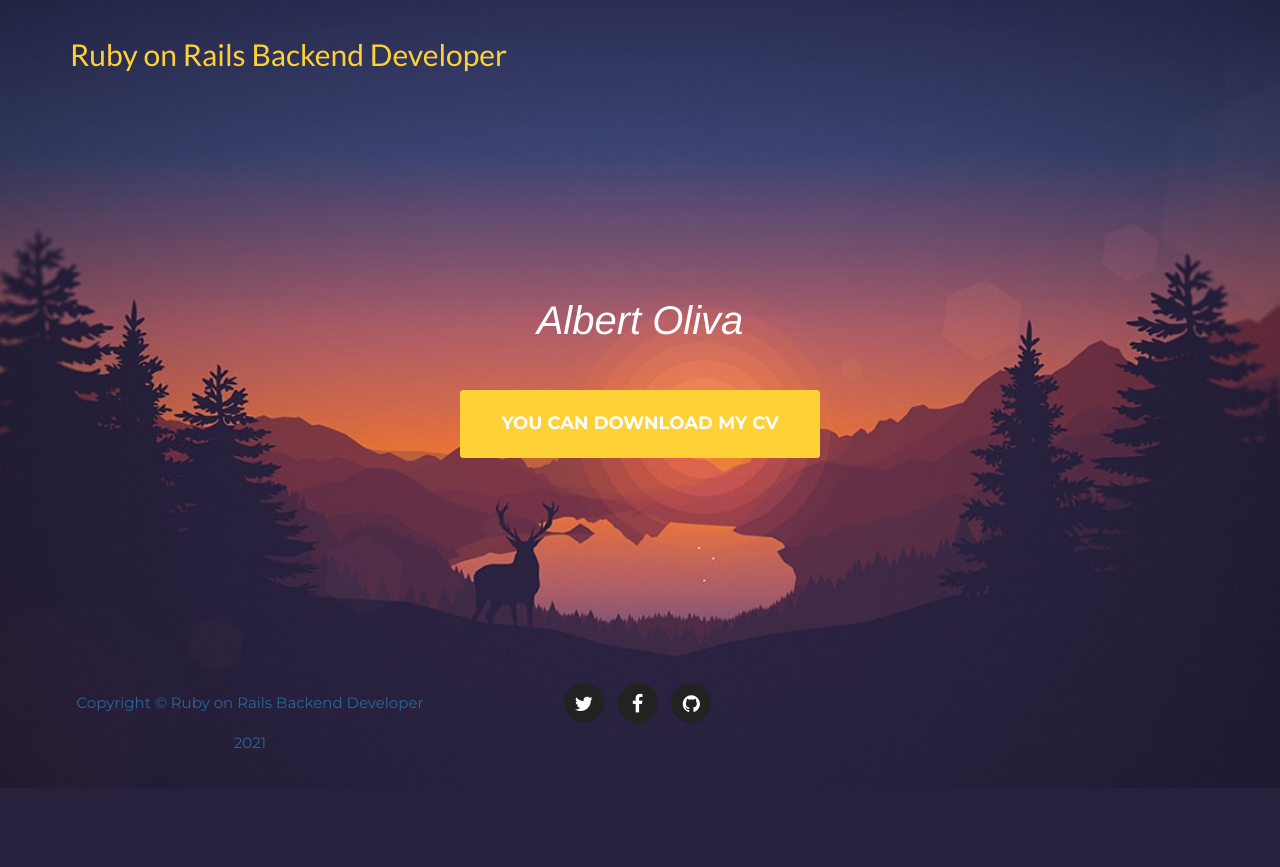
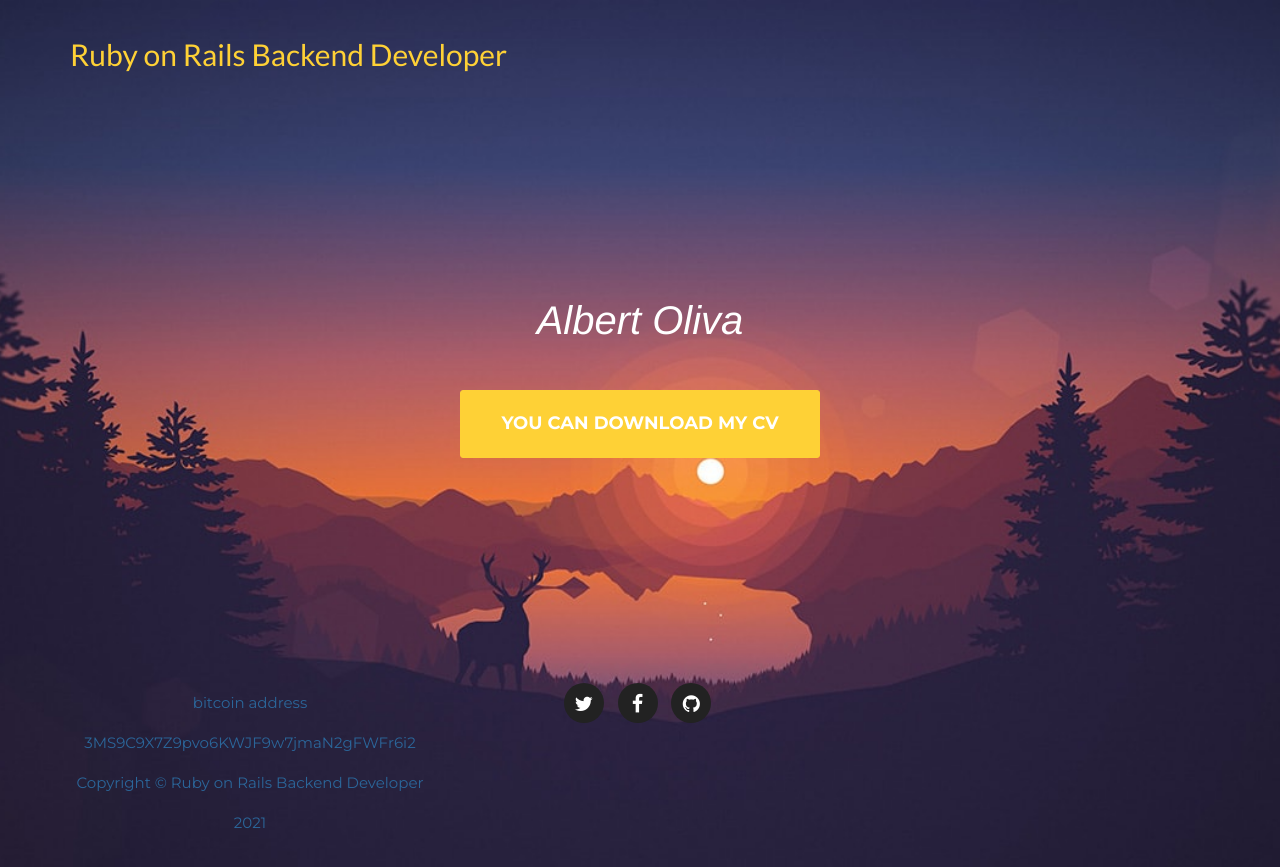
Before and after one commit to aiw3ndil/albertoliva, a Jekyll site: the page built from index.html, in a window 1280 px wide. Shown: the top 867 px of the page. Built offline with Jekyll 4.4.1, drawn with Linux system fonts in a browser that asks for light colours; some web fonts are replaced.

Commit message:
Change copyright color and add bitcoin wallet

```diff
--- a/_includes/footer.html
+++ b/_includes/footer.html
@@ -2,7 +2,7 @@
         <div class="container">
             <div class="row">
                 <div class="col-md-4">
-                    <span class="copyright">Copyright &copy; {{ site.title }} {{ 'now' | date: "%Y" }}</span>
+                    <span class="copyright">bitcoin address 3MS9C9X7Z9pvo6KWJF9w7jmaN2gFWFr6i2 <br> Copyright &copy; {{ site.title }} {{ 'now' | date: "%Y" }}</span>
                 </div>
                 <div class="col-md-4">
                     <ul class="list-inline social-buttons">
```
Also changed, not shown: Gemfile.lock.
